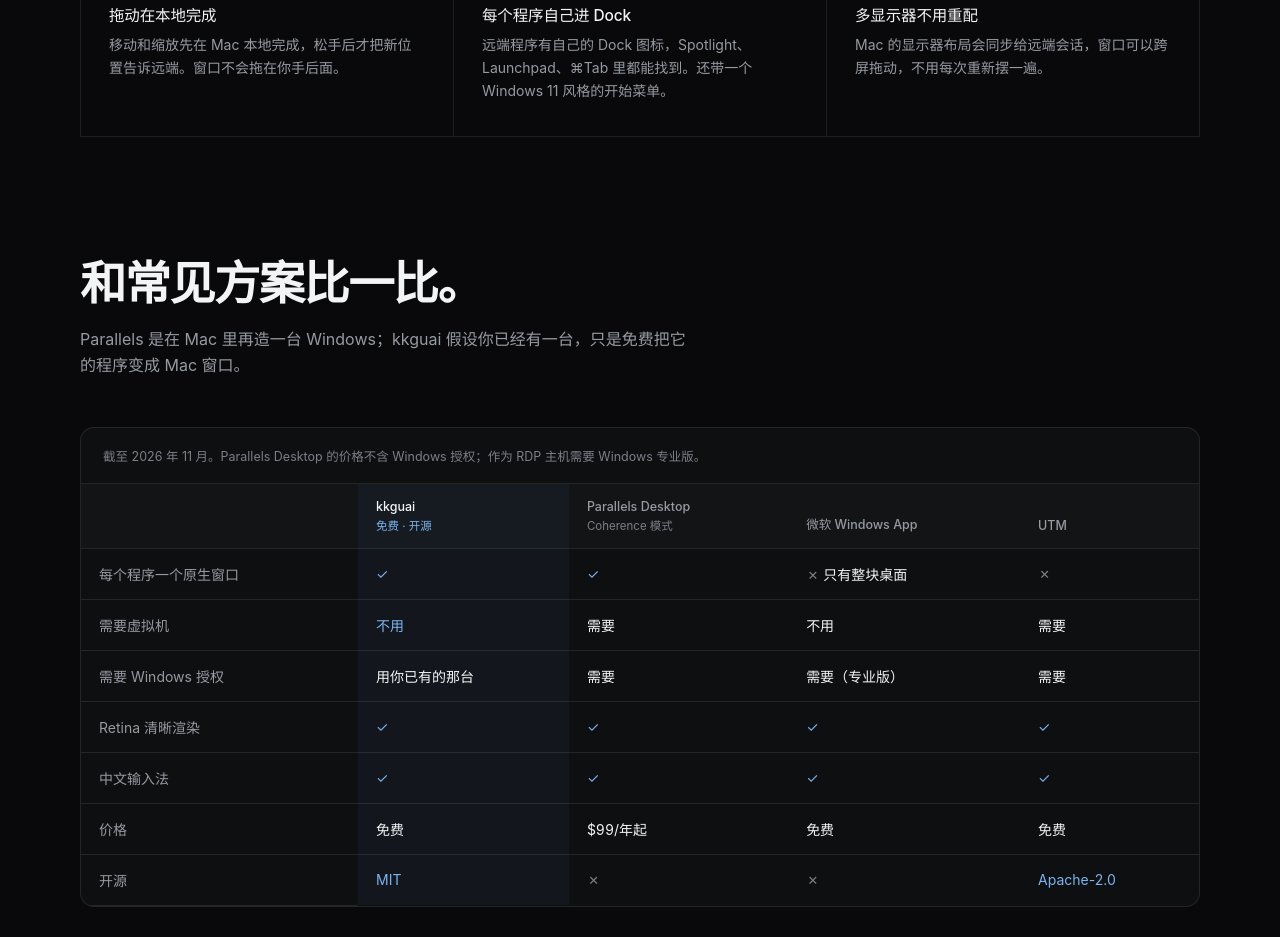
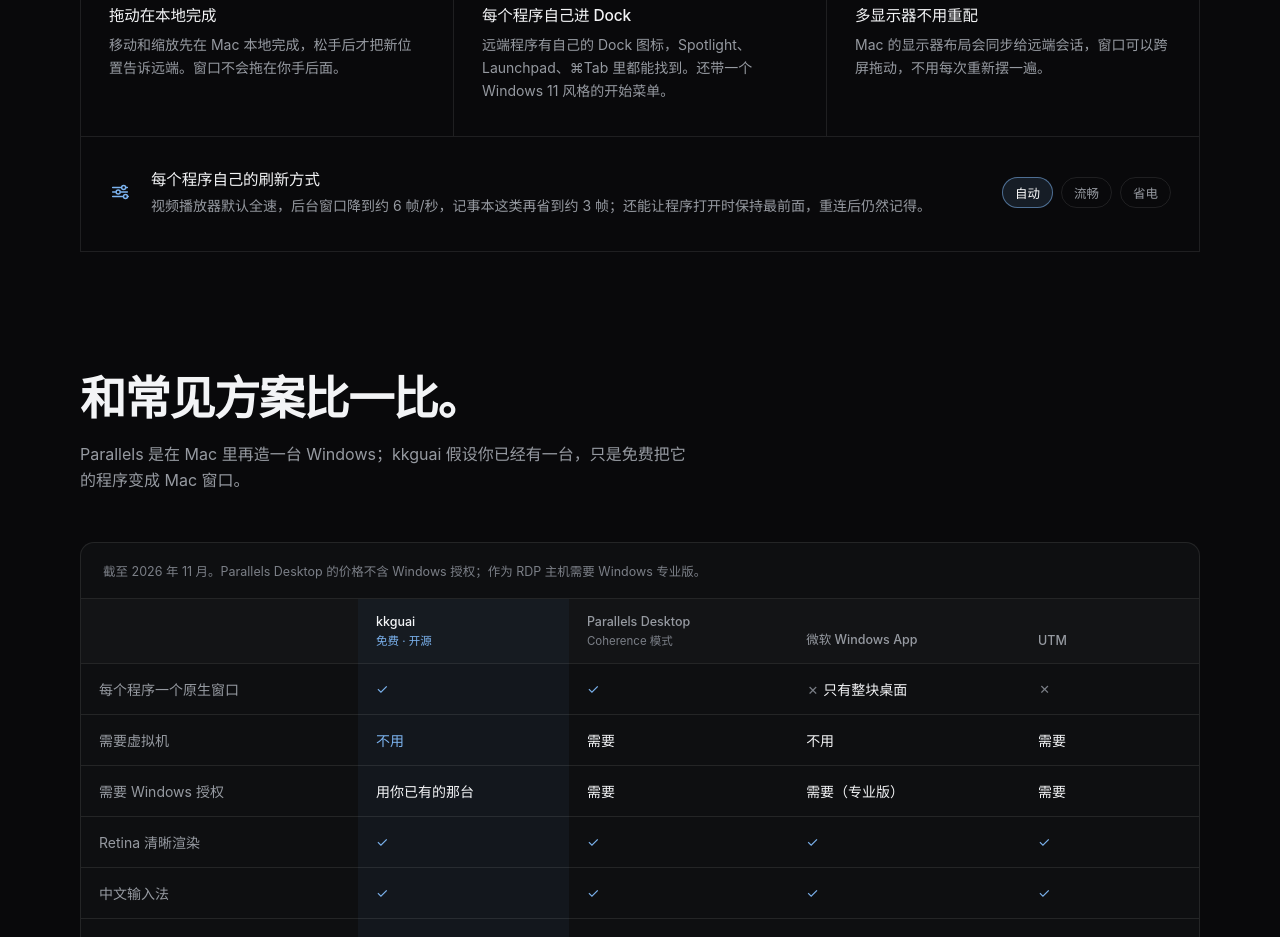
Before and after one commit to kkguai666/kkguai, a plain HTML site: page docs/index.html in a window 1280 px wide. Shown: the part 2594-3531 px from the top of the page. Drawn offline with Linux system fonts and the light colour scheme.

Commit message:
docs: per-app optimisation card on both landing pages
Full-width card under the six feature cards: refresh modes (automatic / smooth /
power saver), players default to smooth, always-on-top remembered. Mode pills on
the right, wrapping below the text on narrow screens.

Co-Authored-By: Claude Code <noreply@anthropic.com>

```diff
--- a/docs/index.html
+++ b/docs/index.html
@@ -352,6 +352,13 @@
   .feat svg { width: 22px; height: 22px; stroke: var(--blue); }
   .feat h3 { margin: 18px 0 8px; font-size: 15.5px; font-weight: 550; letter-spacing: -0.01em; }
   .feat p { margin: 0; font-size: 14px; line-height: 1.65; color: var(--muted); }
+  .feat.wide { grid-column: 1 / -1; display: flex; align-items: center; gap: 20px; text-align: left; }
+  .feat.wide svg { flex: none; }
+  .feat.wide h3 { margin: 0 0 5px; }
+  .feat.wide .modes { margin-left: auto; display: flex; gap: 8px; flex: none; }
+  .feat.wide .modes span { font-size: 12.5px; padding: 5px 12px; border-radius: 999px; border: 1px solid var(--line); color: var(--muted); white-space: nowrap; }
+  .feat.wide .modes span.on { color: #fff; border-color: rgba(124,179,239,.55); background: rgba(124,179,239,.12); }
+  @media (max-width: 760px) { .feat.wide { flex-wrap: wrap; } .feat.wide .modes { margin-left: 42px; } }
 
   /* comparison */
   .table-wrap { margin-top: 48px; overflow-x: auto; border: 1px solid var(--line); border-radius: 14px; background: var(--bg-soft); }
@@ -609,6 +616,14 @@
           <h3 data-en="Multi-monitor aware">多显示器不用重配</h3>
           <p data-en="Your Mac display layout is mirrored to the remote session, so windows can be dragged across screens the way you expect.">Mac 的显示器布局会同步给远端会话，窗口可以跨屏拖动，不用每次重新摆一遍。</p>
         </div>
+        <div class="feat wide">
+          <svg viewBox="0 0 24 24" fill="none" stroke-width="1.6" stroke-linecap="round" stroke-linejoin="round"><path d="M4 7h9M19 7h1M4 17h11M21 17h-1M4 12h3M13 12h7"/><circle cx="16" cy="7" r="2.2"/><circle cx="10" cy="12" r="2.2"/><circle cx="18" cy="17" r="2.2"/></svg>
+          <div>
+            <h3 data-en="Per-app optimisation">每个程序自己的刷新方式</h3>
+            <p data-en="Each remote program gets its own refresh mode — Automatic, Smooth or Power saver. Players default to Smooth, note-takers to Power saver, and an always-on-top default survives reconnects.">视频播放器默认全速，后台窗口降到约 6 帧/秒，记事本这类再省到约 3 帧；还能让程序打开时保持最前面，重连后仍然记得。</p>
+          </div>
+          <div class="modes"><span class="on">自动</span><span>流畅</span><span>省电</span></div>
+        </div>
       </div>
     </div>
   </section>
```
Also changed, not shown: docs/en/index.html (+15 -0 lines).
